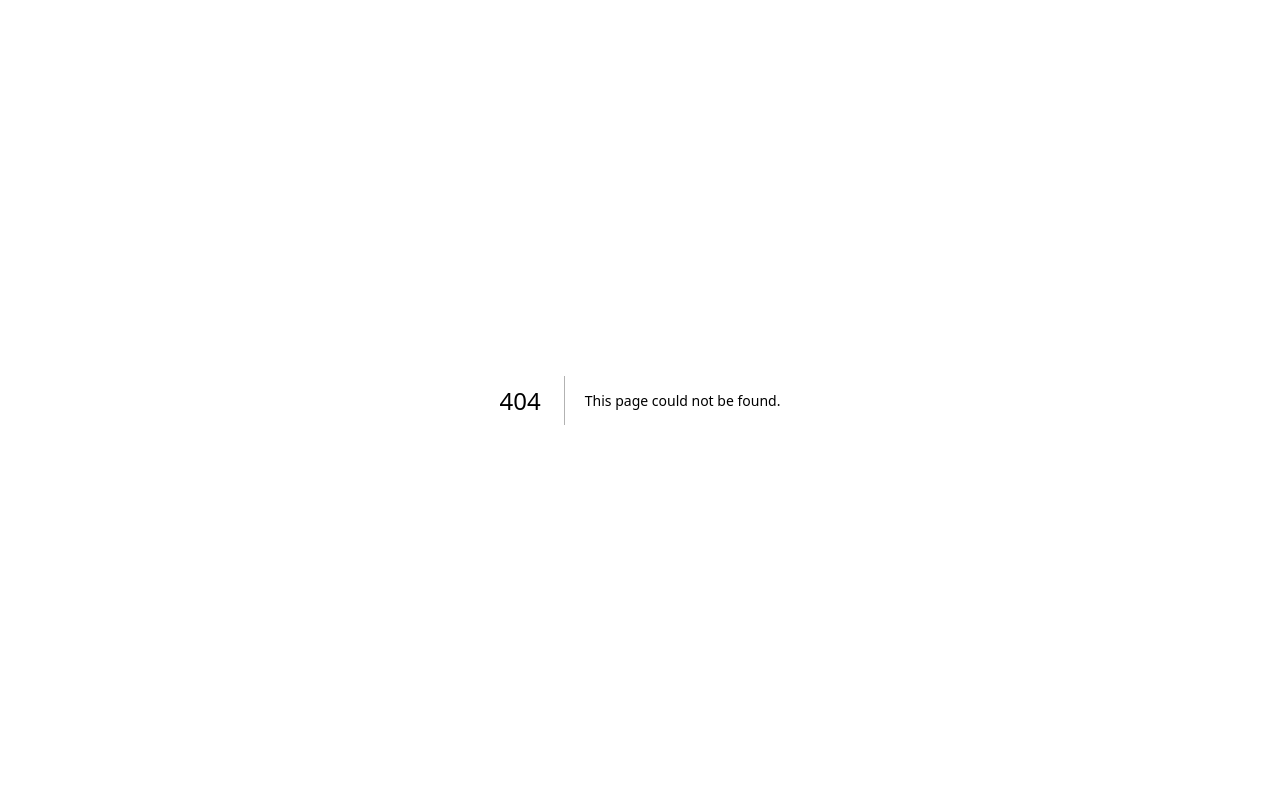
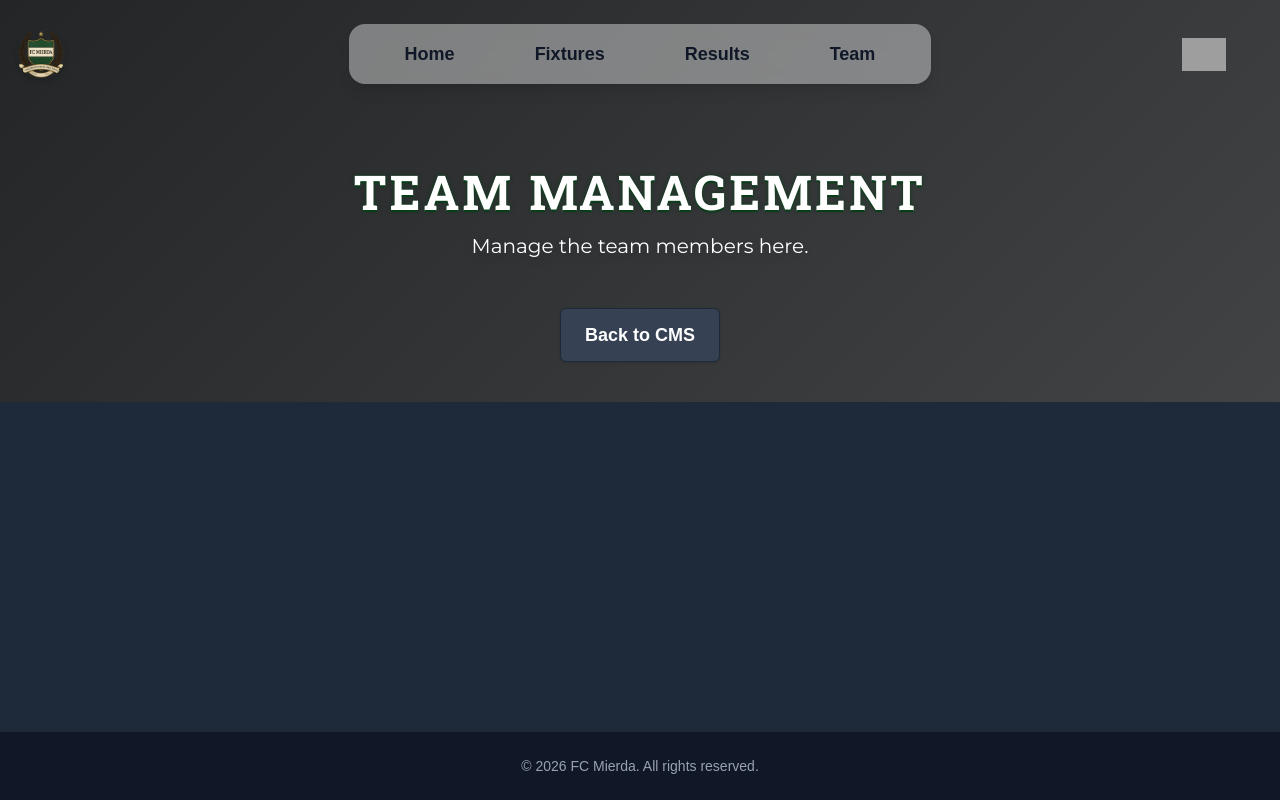
Before and after one commit to RicoAtN/fcmierda-app, a Next.js app: page /cms/teammanagement in a window 1280 px wide. Before the commit this address had no page. Built offline with nearby package versions, Linux system fonts and the light colour scheme; grey boxes are pictures that could not be loaded.

Commit message:
create new team management page

```diff
--- a/src/app/cms/page.tsx
+++ b/src/app/cms/page.tsx
@@ -49,6 +49,11 @@ export default function CMSPage() {
             <span className="font-semibold">
               Create or edit a competition to add opponent teams or update final standings.
             </span>
+            <br />
+            <br />
+            <span className="font-semibold">
+              Manage team members and their information.
+            </span>
           </p>
           <div className="w-full max-w-md flex flex-col gap-3 mt-6">
             <button
@@ -74,6 +79,14 @@ export default function CMSPage() {
             >
               Create or edit competition
             </button>
+
+            <button
+              type="button"
+              onClick={() => router.push("/cms/teammanagement")}
+              className="inline-flex w-full justify-center items-center gap-2.5 px-6 py-3 rounded-lg bg-gray-800 text-gray-100 font-semibold shadow border border-gray-600 hover:bg-gray-700 hover:text-purple-300 transition min-h-[44px]"
+            >
+              Team management
+            </button>
           </div>
         </div>
       </section>
--- /dev/null
+++ b/src/app/cms/teammanagement/page.tsx
@@ -0,0 +1,63 @@
+"use client";
+import { Roboto_Slab, Montserrat } from "next/font/google";
+import Menu from "@/components/Menu";
+import Footer from "@/components/Footer";
+import { useRouter } from "next/navigation";
+
+const robotoSlab = Roboto_Slab({ subsets: ["latin"], weight: ["700"] });
+const montserrat = Montserrat({ subsets: ["latin"], weight: ["400", "600"] });
+
+export default function TeamManagementPage() {
+  const router = useRouter();
+
+  return (
+    <div className="relative min-h-screen flex flex-col items-center bg-gray-900">
+      <Menu />
+
+      {/* Header Section */}
+      <section
+        className="w-full flex justify-center items-center py-10 px-4 bg-gray-900"
+        style={{
+          background: "linear-gradient(135deg, #232526 0%, #414345 100%)",
+        }}
+      >
+        <div className="max-w-2xl w-full flex flex-col items-center text-center mt-16 sm:mt-32">
+          <h1
+            className={`text-3xl sm:text-5xl font-extrabold mb-4 ${robotoSlab.className}`}
+            style={{
+              letterSpacing: "0.07em",
+              textShadow: `
+                0 0 4px #0b3d1a,
+                0 2px 0 #0b3d1a,
+                0 1px 0 #fff
+              `,
+              color: "#fff",
+              textTransform: "uppercase",
+            }}
+          >
+            Team Management
+          </h1>
+          <p
+            className={`text-lg sm:text-xl text-white font-medium mb-8 drop-shadow-lg ${montserrat.className}`}
+            style={{ maxWidth: 600 }}
+          >
+            Manage the team members here.
+          </p>
+          <button
+            type="button"
+            onClick={() => router.push("/cms")}
+            className="bg-gray-700 hover:bg-gray-800 text-white px-6 py-3 rounded-md font-bold text-lg shadow transition-all duration-150 border border-gray-800 focus:outline-none focus:ring-2 focus:ring-gray-400 mt-4"
+          >
+            Back to CMS
+          </button>
+        </div>
+      </section>
+
+      {/* Main Content Area */}
+      <section className="w-full flex flex-col items-center gap-12 py-12 px-4 bg-gray-800 flex-grow">
+      </section>
+
+      <Footer />
+    </div>
+  );
+}
```
